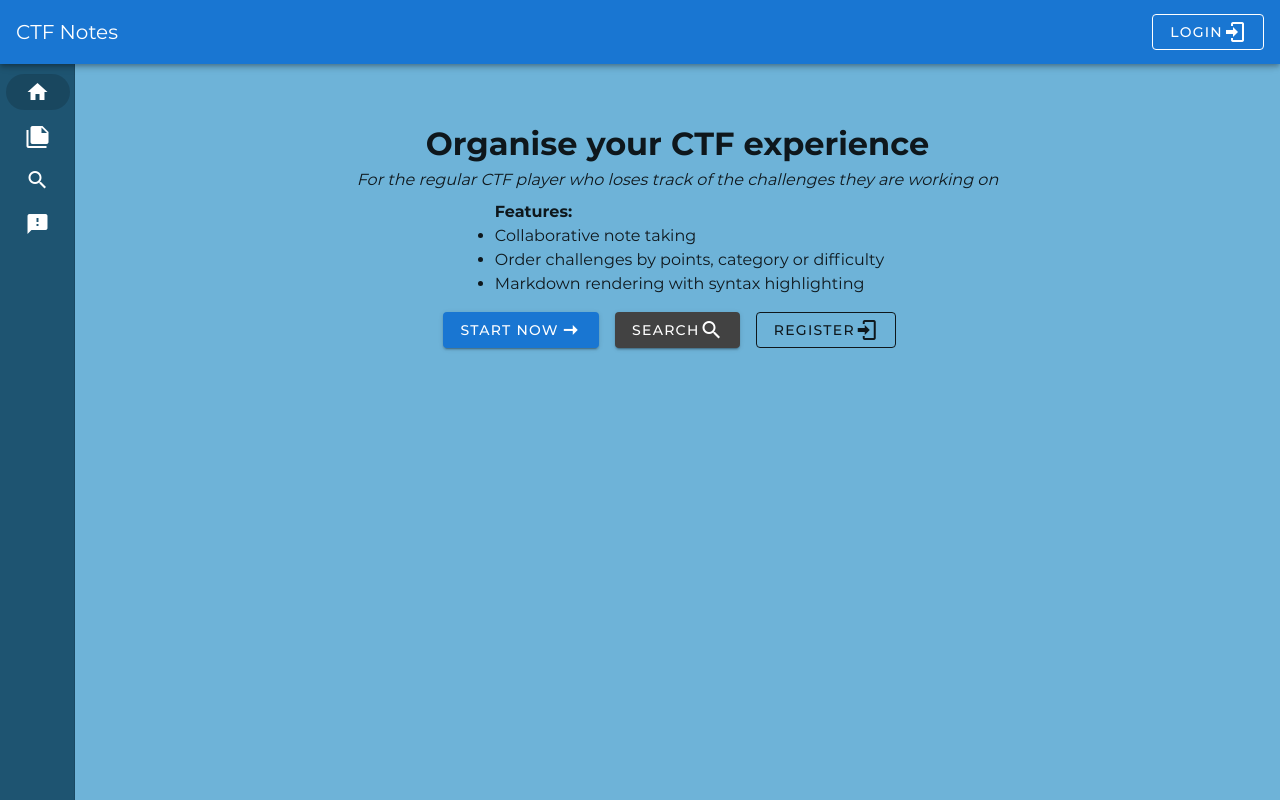
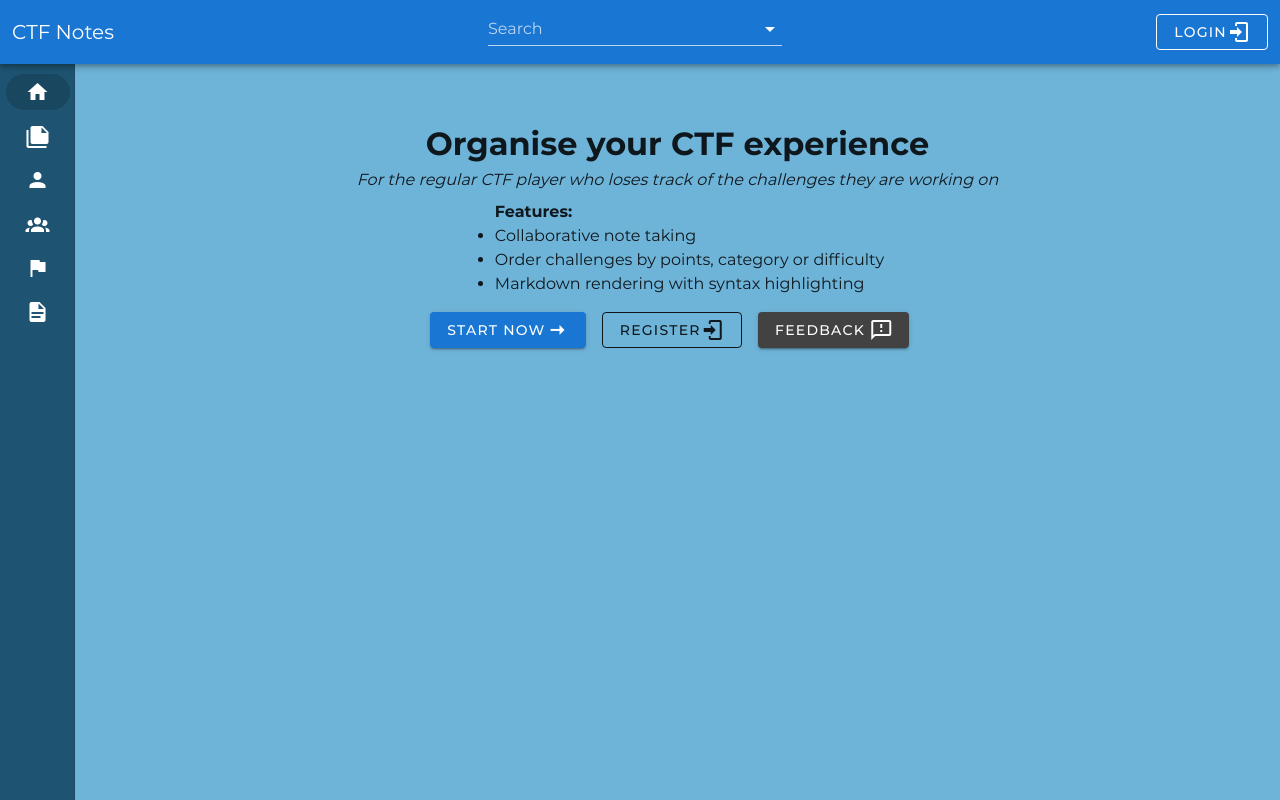
Before and after one commit to mug1wara26/CS6131-Websites, a Vue app: page / in a window 1280 px wide. Built offline with nearby package versions, Linux system fonts and the light colour scheme.

Commit message:
Search bar on navbar, login/register auto fits width, create new pages

```diff
--- a/src/App.vue
+++ b/src/App.vue
@@ -7,20 +7,47 @@
         dark
     >
 
+      <v-row align="center">
         <!-- The nav bar icon is only present on mobile, where a temporary overlay will appear on click -->
         <!-- This is not needed on desktop, as there is more than enough space for a mini nav bar-->
-      <v-app-bar-nav-icon v-if="isMobile" @click.stop="drawer = !drawer"></v-app-bar-nav-icon>
+        <v-app-bar-nav-icon
+            v-if="isMobile"
+            @click.stop="drawer = !drawer"
+            class="mr-auto ml-2"
+        />
 
-      <v-toolbar-title style="cursor: pointer" @click="$router.push('/')">
+
+        <v-toolbar-title
+            style="cursor: pointer"
+            @click="$router.push('/')"
+            class="mr-auto ml-2"
+            v-if="isNotMobile"
+        >
           CTF Notes
         </v-toolbar-title>
 
-      <v-spacer/>
+        <v-col cols="3" v-if="isNotMobile">
+          <v-autocomplete
+              :search-input.sync="searchText"
+              label="Search"
+              class="mt-4"
+              :items="items"
+              no-filter
+              return-object
+              :menu-props="{closeOnContentClick:true}"
+          >
+            <template v-slot:item="{ item }">
+              <v-list-item v-on:click="onClickSearch(item)">{{ item.name }}</v-list-item>
+            </template>
+          </v-autocomplete>
 
-      <v-btn outlined @click="login=true">
+        </v-col>
+
+        <v-btn outlined @click="login=true" class="mx-2 ml-auto">
           Login
           <v-icon>mdi-login</v-icon>
         </v-btn>
+      </v-row>
     </v-app-bar>
 
 
@@ -79,7 +106,7 @@
 
     <v-main>
       <v-container fluid>
-        <router-view/>
+        <router-view :key="$route.fullPath"/>
       </v-container>
     </v-main>
   </v-app>
@@ -93,11 +120,37 @@ import LoginDialog from "@/components/LoginDialog.vue";
 export default Vue.extend({
   name: 'App',
   components: {LoginDialog, RegisterDialog},
-  data: () => ({
+  data() {
+    return {
       drawer: false,
       register: false,
       login: false,
-  }),
+      windowWidth: window.innerWidth,
+      items: [
+        {
+          "name": "In Notes",
+          "route": "/notes",
+        },
+        {
+          "name": "In Users",
+          "route": "/users",
+        },
+        {
+          "name": "In Teams",
+          "route": "/teams",
+        },
+        {
+          "name": "In CTFs",
+          "route": "/ctfs",
+        },
+        {
+          "name": "In Write Ups",
+          "route": "/writeups",
+        }
+      ],
+      searchText: ""
+    }
+  },
   computed: {
     routes(): Array<{
       name: string;
@@ -116,25 +169,48 @@ export default Vue.extend({
           icon: "mdi-note-multiple",
         },
         {
-          name: "Search",
-          route: "/search",
-          icon: "mdi-magnify",
+          name: "Users",
+          route: "/users",
+          icon: "mdi-account",
         },
         {
-          name: "Feedback",
-          route: "/feedback",
-          icon: "mdi-message-alert",
+          name: "Teams",
+          route: "/teams",
+          icon: "mdi-account-group",
+        },
+        {
+          name: "CTFs",
+          route: "/ctfs",
+          icon: "mdi-flag",
+        },
+        {
+          name: "Write Ups",
+          route: "/writeups",
+          icon: "mdi-file-document",
         },
       ];
     },
 
     isMobile(): boolean {
-      return screen.width <= 480
+      return this.windowWidth <= 480
     },
 
     isNotMobile(): boolean {
-      return screen.width > 480
+      return this.windowWidth > 480
     }
   },
+  methods: {
+    // @ts-ignore
+    onClickSearch(item) {
+      if (this.searchText !== '' && this.searchText !== null) {
+        this.$router.push(item.route + `?search=${this.searchText}`);
+      }
+    }
+  },
+  mounted() {
+    window.onresize = () => {
+      this.windowWidth = window.innerWidth;
+    }
+  }
 });
 </script>
--- a/src/components/LoginDialog.vue
+++ b/src/components/LoginDialog.vue
@@ -6,7 +6,7 @@
       </v-card-title>
 
       <v-card-text>
-        Note: Logging in does nothing as of now
+        Note: Logging in does nothing as of now <br/>
         <a @click="openRegister">Don't have an account?</a>
         <v-text-field label="Email*" required/>
         <v-text-field label="Password*" required/>
--- a/src/components/RegisterDialog.vue
+++ b/src/components/RegisterDialog.vue
@@ -6,7 +6,7 @@
       </v-card-title>
 
       <v-card-text>
-        Note: Registering does nothing as of now
+        Note: Registering does nothing as of now <br/>
         <a @click="openLogin">Already have an account?</a>
         <v-text-field label="Username*" required/>
         <v-text-field label="Email*" required/>
--- a/src/router/index.ts
+++ b/src/router/index.ts
@@ -1,9 +1,12 @@
 import Vue from 'vue'
 import VueRouter from 'vue-router'
 import Home from '../views/Home.vue'
-import Search from '../views/Search.vue'
 import Feedback from '../views/Feedback.vue'
 import Notes from "../views/Notes.vue"
+import Users from "@/views/Users.vue";
+import Teams from "@/views/Teams.vue";
+import WriteUps from "@/views/WriteUps.vue";
+import CTF from "@/views/CTF.vue";
 
 Vue.use(VueRouter)
 
@@ -19,14 +22,29 @@ const routes = [
         component: Notes
     },
     {
-        path: '/search',
-        name: 'search',
-        component: Search
-    },
-    {
         path: '/feedback',
         name: 'feedback',
         component: Feedback
+    },
+    {
+        path: '/users',
+        name: 'users',
+        component: Users
+    },
+    {
+        path: '/teams',
+        name: 'teams',
+        component: Teams
+    },
+    {
+        path: '/writeups',
+        name: 'writeups',
+        component: WriteUps
+    },
+    {
+        path: '/ctfs',
+        name: 'ctfs',
+        component: CTF
     },
 ]
 
--- /dev/null
+++ b/src/views/CTF.vue
@@ -0,0 +1,13 @@
+<template>
+  <v-container fluid>
+    CTF page
+  </v-container>
+</template>
+
+<script lang="ts">
+import Vue from "vue";
+
+export default Vue.extend({
+  name: "CTF"
+})
+</script>
--- a/src/views/Home.vue
+++ b/src/views/Home.vue
@@ -15,27 +15,27 @@
         <v-icon>mdi-arrow-right-thin</v-icon>
       </v-btn>
 
-      <v-btn color="secondary" class="mr-4 mb-2" to="/search">
-        Search
-        <v-icon>mdi-magnify</v-icon>
-      </v-btn>
-
       <v-btn outlined class="mr-4 mb-2" @click="register = true">
         Register
         <v-icon>mdi-login</v-icon>
+      </v-btn>
+
+      <v-btn color="secondary" class="mr-4 mb-2" to="/search">
+        Feedback
+        <v-icon class="ml-1">mdi-message-alert-outline</v-icon>
       </v-btn>
     </v-row>
 
     <v-dialog
         v-model="register"
-        max-width="300"
+        width="auto"
     >
       <register-dialog @close-dialog="register=false" @open-login="login=true"/>
     </v-dialog>
 
     <v-dialog
         v-model="login"
-        max-width="300"
+        width="auto"
     >
       <login-dialog @close-dialog="login=false" @open-register="register=true"/>
     </v-dialog>
--- a/src/views/Notes.vue
+++ b/src/views/Notes.vue
@@ -1,9 +1,30 @@
 <template>
-  <v-container fluid>
-    <h1>Notes</h1>
-    <p v-if="!isLoggedIn">You are not logged in and any notes made will not be saved upon leaving</p>
-    This page has not been implemented yet, it will be the main page for the user to create, view, edit and delete notes <br/>
-    The plan is to just have the search functionality in this page, but for the purposes of the assignment I have left them separated
+  <v-container fluid class="px-16">
+    <v-container class="d-flex justify-center">
+      <v-icon>mdi-magnify</v-icon>
+      <v-text-field
+          v-model="searchText"
+          label="Search"
+          class="ml-2"
+          style="max-width: 300px"
+      >
+      </v-text-field>
+    </v-container>
+
+    <!-- TODO: Search for note, search for ctf, search for user, search for team-->
+
+    <v-row class="mt-4">
+      <v-col cols="12" lg="4" md="8" v-for="(item, index) in notes.filter(obj=>{ return obj.name.toLowerCase().startsWith(searchText.toLowerCase().trim()) || searchText.trim().length === 0})" :key="index">
+        <v-card class="pa-4 fill-height d-flex flex-column" elevation="2" color="#AED5EA">
+          <v-card-title> {{item.name}} </v-card-title>
+          <v-card-text>
+            Category: {{item.category}} <br/>
+            Points: {{item.points}}
+            <p class="text-truncate">{{item.description}}</p>
+          </v-card-text>
+        </v-card>
+      </v-col>
+    </v-row>
   </v-container>
 </template>
 
@@ -12,8 +33,67 @@ import Vue from "vue";
 
 export default Vue.extend({
   name: "Notes",
-  data: ()=> ({
-    isLoggedIn: false,
+  data:()=>({
+    searchText: ''
   }),
+  computed: {
+    notes(): Array<{
+      name: string,
+      points: number,
+      difficulty: string,
+      description: string,
+      category: string
+    }> {
+      return [
+        {
+          name: 'Web Chal 1',
+          points: 50,
+          difficulty: "easy",
+          description: "First web chal",
+          category: "Web"
+        },
+        {
+          name: 'Web Chal 2',
+          points: 100,
+          difficulty: "medium",
+          description: "Lorem ipsum dolor sit amet, consectetur adipiscing elit, sed do eiusmod tempor incididunt ut labore et dolore magna aliqua. Ut enim ad minim veniam, quis nostrud exercitation ullamco laboris nisi ut aliquip ex ea commodo consequat. Duis aute irure dolor in reprehenderit in voluptate velit esse cillum dolore eu fugiat nulla pariatur. Excepteur sint occaecat cupidatat non proident, sunt in culpa qui officia deserunt mollit anim id est laborum.",
+          category: "Web"
+        },
+        {
+          name: 'Misc Chal 1',
+          points: 50,
+          difficulty: "easy",
+          description: "First misc chal",
+          category: "Misc"
+        },
+        {
+          name: 'Misc Chal 2',
+          points: 100,
+          difficulty: "medium",
+          description: "Second misc chal",
+          category: "Misc"
+        },
+        {
+          name: 'Misc Chal 3',
+          points: 200,
+          difficulty: "hard",
+          description: "Third misc chal",
+          category: "Misc"
+        },
+        {
+          name: 'Pwn Chal',
+          points: 150,
+          difficulty: "medium",
+          description: "First pwn chal",
+          category: "Pwn"
+        }
+      ]
+    }
+  },
+  mounted() {
+    if (this.$route.query.search !== null) {
+      this.searchText = this.$route.query.search as string
+    }
+  }
 })
 </script>
--- a/src/views/Search.vue
+++ /dev/null
@@ -1,94 +0,0 @@
-<template>
-  <v-container fluid class="px-16">
-    <v-container class="d-flex justify-center">
-      <v-icon>mdi-magnify</v-icon>
-      <v-text-field
-          v-model="searchText"
-          label="Search"
-          class="ml-2"
-          style="max-width: 300px"
-      >
-      </v-text-field>
-    </v-container>
-
-    <!-- TODO: Search for note, search for ctf, search for user, search for team-->
-
-    <v-row class="mt-4">
-      <v-col cols="12" lg="4" md="8" v-for="(item, index) in notes.filter(obj=>{ return obj.name.toLowerCase().startsWith(searchText.toLowerCase().trim()) || searchText.trim().length === 0})" :key="index">
-          <v-card class="pa-4 fill-height d-flex flex-column" elevation="2" color="#AED5EA">
-            <v-card-title> {{item.name}} </v-card-title>
-            <v-card-text>
-              Category: {{item.category}} <br/>
-              Points: {{item.points}}
-              <p class="text-truncate">{{item.description}}</p>
-            </v-card-text>
-          </v-card>
-      </v-col>
-    </v-row>
-  </v-container>
-</template>
-
-<script lang="ts">
-import Vue from "vue";
-
-export default Vue.extend({
-  name: "Search",
-  data:()=>({
-    searchText: ''
-  }),
-  computed: {
-    notes(): Array<{
-      name: string,
-      points: number,
-      difficulty: string,
-      description: string,
-      category: string
-    }> {
-      return [
-        {
-          name: 'Web Chal 1',
-          points: 50,
-          difficulty: "easy",
-          description: "First web chal",
-          category: "Web"
-        },
-        {
-          name: 'Web Chal 2',
-          points: 100,
-          difficulty: "medium",
-          description: "Lorem ipsum dolor sit amet, consectetur adipiscing elit, sed do eiusmod tempor incididunt ut labore et dolore magna aliqua. Ut enim ad minim veniam, quis nostrud exercitation ullamco laboris nisi ut aliquip ex ea commodo consequat. Duis aute irure dolor in reprehenderit in voluptate velit esse cillum dolore eu fugiat nulla pariatur. Excepteur sint occaecat cupidatat non proident, sunt in culpa qui officia deserunt mollit anim id est laborum.",
-          category: "Web"
-        },
-        {
-          name: 'Misc Chal 1',
-          points: 50,
-          difficulty: "easy",
-          description: "First misc chal",
-          category: "Misc"
-        },
-        {
-          name: 'Misc Chal 2',
-          points: 100,
-          difficulty: "medium",
-          description: "Second misc chal",
-          category: "Misc"
-        },
-        {
-          name: 'Misc Chal 3',
-          points: 200,
-          difficulty: "hard",
-          description: "Third misc chal",
-          category: "Misc"
-        },
-        {
-          name: 'Pwn Chal',
-          points: 150,
-          difficulty: "medium",
-          description: "First pwn chal",
-          category: "Pwn"
-        }
-      ]
-    }
-  }
-})
-</script>
--- /dev/null
+++ b/src/views/Teams.vue
@@ -0,0 +1,13 @@
+<template>
+  <v-container fluid>
+    Teams page
+  </v-container>
+</template>
+
+<script lang="ts">
+import Vue from "vue";
+
+export default Vue.extend({
+  name: "Teams"
+})
+</script>
--- /dev/null
+++ b/src/views/Users.vue
@@ -0,0 +1,13 @@
+<template>
+  <v-container fluid>
+    Users page
+  </v-container>
+</template>
+
+<script lang="ts">
+import Vue from "vue";
+
+export default Vue.extend({
+  name: "Users"
+})
+</script>
--- /dev/null
+++ b/src/views/WriteUps.vue
@@ -0,0 +1,13 @@
+<template>
+  <v-container fluid>
+    WriteUps page
+  </v-container>
+</template>
+
+<script lang="ts">
+import Vue from "vue";
+
+export default Vue.extend({
+  name: "WriteUps"
+})
+</script>
```
Lines whose indentation alone changed are shown as unchanged.
